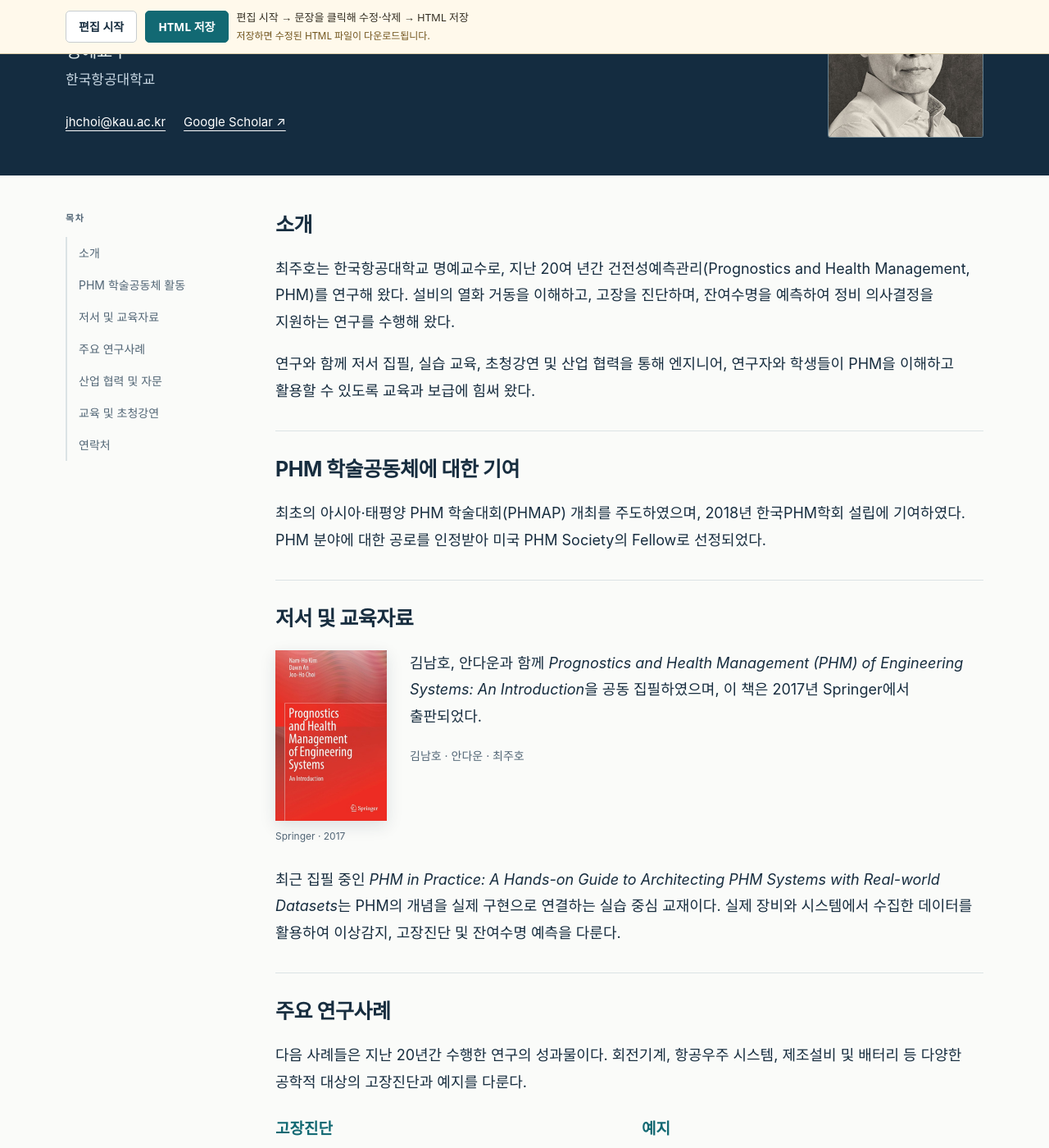
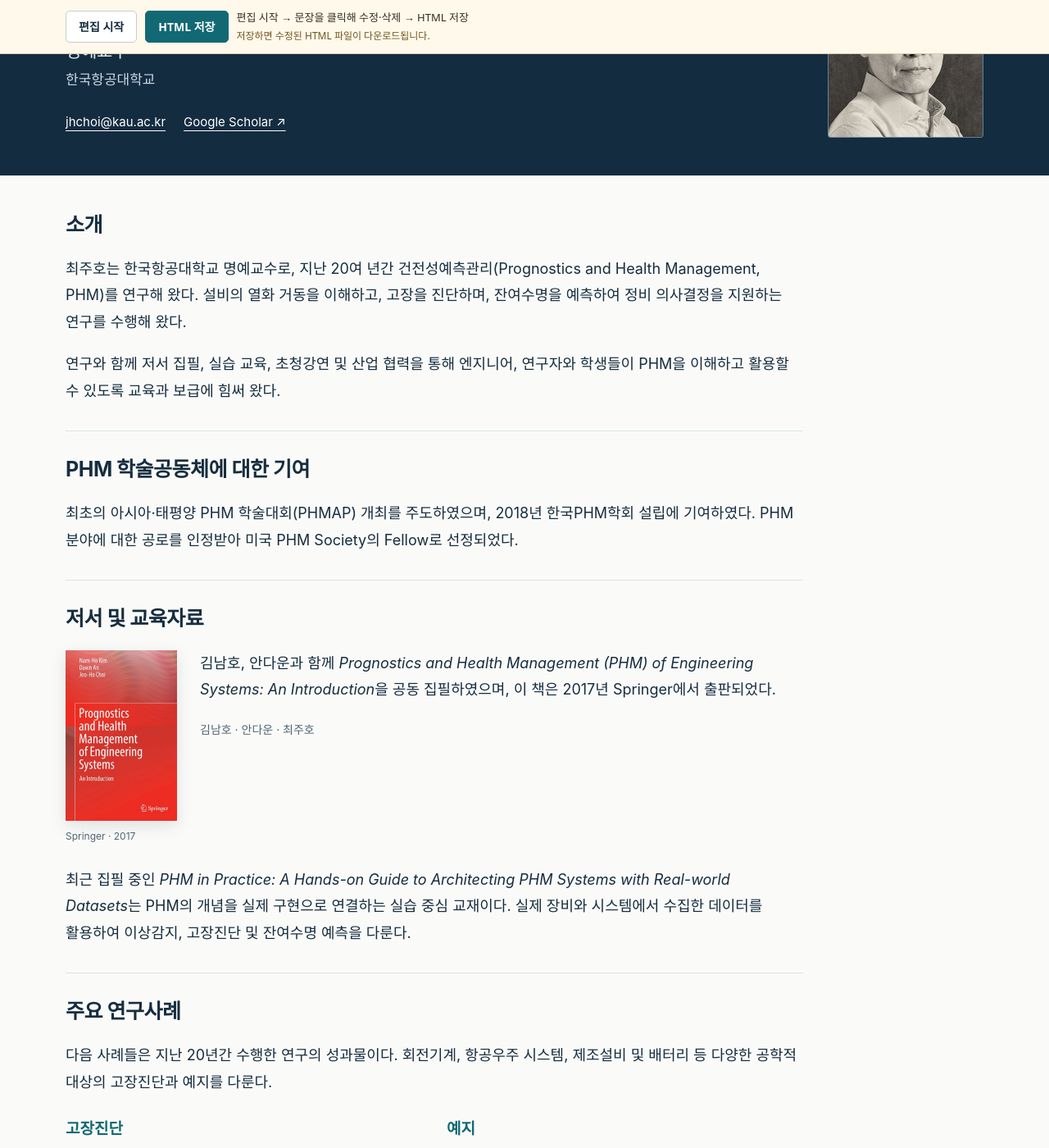
Before and after one commit to phm-in-practice/phm-in-practice.github.io, a Jekyll site: the page people/joo-ho-choi-ko.html, which Jekyll copies as it is, in a window 1280 px wide and 1400 px high, scrolled down 275 px. Shown: the whole window at 82% size. Built offline with Jekyll 4.4.1, drawn with Linux system fonts in a browser that asks for light colours.

Commit message:
Add files via upload

```diff
--- a/people/joo-ho-choi-en.html
+++ b/people/joo-ho-choi-en.html
@@ -79,6 +79,9 @@ html[data-local-editor] .editor-bar{display:block}
 html[data-editor-active] [data-editable]{outline:1px dashed #64a7ac;outline-offset:5px;cursor:text;min-height:1.5em}html[data-editor-active] [data-editable]:focus{outline:2px solid #126973;background:#12697308}html[data-editor-active] .hero [data-editable]:focus{background:#ffffff12}html[data-editor-active] section{scroll-margin-top:130px}
 @media(max-width:650px){.editor-bar{position:relative}.editor-help{flex-basis:100%}.editor-bar button{padding:8px 12px}}
 @media print{html[data-local-editor] .editor-bar{display:none}[data-editable]{outline:none!important}}
+
+/* No table of contents: single-column page */
+.layout{display:block}.article{max-width:900px}
 </style></head>
 <body id="top">
 <aside class="editor-bar" aria-label="화면 편집 도구" lang="ko">
@@ -91,7 +94,7 @@ html[data-editor-active] [data-editable]{outline:1px dashed #64a7ac;outline-offs
 <a class="skip" href="#main">Skip to content</a>
 <header class="top"><div class="wrap top-inner"><a class="brand" href="https://phm-in-practice.github.io/en/">PHM <span>in Practice</span></a><div class="nav-area"><nav class="nav" aria-label="Main navigation"><a href="https://phm-in-practice.github.io/en/">Home</a><a href="https://phm-in-practice.github.io/en/examples/">PHM Examples</a><a href="https://phm-in-practice.github.io/en/about/" aria-current="page">About Us</a></nav><nav class="languages" aria-label="Language"><a href="joo-ho-choi-ko.html" lang="ko">한국어</a><a href="joo-ho-choi-en.html" lang="en" aria-current="true">English</a></nav></div></div></header>
 <main id="main" tabindex="-1"><div class="hero"><div class="wrap hero-inner"><div><p class="eyebrow">About the author</p><h1>Joo Ho Choi</h1><p class="subtitle">Emeritus Professor</p><p class="affiliation">Korea Aerospace University</p><div class="hero-links"><a href="mailto:jhchoi@kau.ac.kr">jhchoi@kau.ac.kr</a><a href="https://scholar.google.co.kr/citations?hl=en&amp;user=A__XDvEAAAAJ" target="_blank" rel="noopener noreferrer">Google Scholar ↗</a></div></div><img class="portrait" src="joo-ho-choi/photo01.jpg" width="700" height="895" alt="Portrait of Joo Ho Choi"></div></div>
-<div class="wrap layout"><nav class="contents" aria-label="On this page"><strong>On this page</strong><a href="#profile">Profile</a><a href="#contributions">PHM Community</a><a href="#books">Books &amp; Resources</a><a href="#research">Research Case Studies</a><a href="#industry">Industry Collaboration</a><a href="#teaching">Teaching &amp; Lectures</a><a href="#contact">Contact</a></nav><div class="article">
+<div class="wrap layout"><div class="article">
 <section id="profile"><h2>Profile</h2><p>Joo Ho Choi is an Emeritus Professor at Korea Aerospace University with over two decades of research experience in Prognostics and Health Management (PHM). His work focuses on understanding equipment degradation, diagnosing faults, and predicting remaining useful life to support maintenance decisions.</p><p>Alongside his research, he has worked to make PHM accessible to engineers, researchers, and students through books, practical training, invited lectures, and industry collaboration.</p></section>
 <section id="contributions"><h2>Contributions to the PHM Community</h2><p>He spearheaded the first Asia-Pacific Conference of the PHM Society (PHMAP) and helped establish the Korean Society for PHM in 2018. He was elected a Fellow of the PHM Society in recognition of his contributions to the field.</p></section>
 <section id="books"><h2>Books and Educational Resources</h2><div class="book-layout"><figure><img class="book-cover" src="joo-ho-choi/photo02.jpg" width="981" height="1501" alt="Cover of Prognostics and Health Management of Engineering Systems: An Introduction"><figcaption>Springer · 2017</figcaption></figure><div><p>He coauthored <em>Prognostics and Health Management (PHM) of Engineering Systems: An Introduction</em> with Nam-Ho Kim and Dawn An, published by Springer in 2017.</p><p>Nam-Ho Kim · Dawn An · Joo-Ho Choi</p></div></div>
--- a/people/joo-ho-choi-ko.html
+++ b/people/joo-ho-choi-ko.html
@@ -79,6 +79,9 @@ html[data-local-editor] .editor-bar{display:block}
 html[data-editor-active] [data-editable]{outline:1px dashed #64a7ac;outline-offset:5px;cursor:text;min-height:1.5em}html[data-editor-active] [data-editable]:focus{outline:2px solid #126973;background:#12697308}html[data-editor-active] .hero [data-editable]:focus{background:#ffffff12}html[data-editor-active] section{scroll-margin-top:130px}
 @media(max-width:650px){.editor-bar{position:relative}.editor-help{flex-basis:100%}.editor-bar button{padding:8px 12px}}
 @media print{html[data-local-editor] .editor-bar{display:none}[data-editable]{outline:none!important}}
+
+/* No table of contents: single-column page */
+.layout{display:block}.article{max-width:900px}
 </style></head>
 <body id="top">
 <aside class="editor-bar" aria-label="화면 편집 도구" lang="ko">
@@ -91,7 +94,7 @@ html[data-editor-active] [data-editable]{outline:1px dashed #64a7ac;outline-offs
 <a class="skip" href="#main">본문으로 바로가기</a>
 <header class="top"><div class="wrap top-inner"><a class="brand" href="https://phm-in-practice.github.io/">PHM <span>in Practice</span></a><div class="nav-area"><nav class="nav" aria-label="Main navigation"><a href="https://phm-in-practice.github.io/">홈</a><a href="https://phm-in-practice.github.io/examples/">PHM Examples</a><a href="https://phm-in-practice.github.io/about/" aria-current="page">About Us</a></nav><nav class="languages" aria-label="Language"><a href="joo-ho-choi-ko.html" lang="ko" aria-current="true">한국어</a><a href="joo-ho-choi-en.html" lang="en">English</a></nav></div></div></header>
 <main id="main" tabindex="-1"><div class="hero"><div class="wrap hero-inner"><div><p class="eyebrow">저자 소개</p><h1>최주호</h1><p class="subtitle">명예교수</p><p class="affiliation">한국항공대학교</p><div class="hero-links"><a href="mailto:jhchoi@kau.ac.kr">jhchoi@kau.ac.kr</a><a href="https://scholar.google.co.kr/citations?hl=en&amp;user=A__XDvEAAAAJ" target="_blank" rel="noopener noreferrer">Google Scholar ↗</a></div></div><img class="portrait" src="joo-ho-choi/photo01.jpg" width="700" height="895" alt="최주호 교수 사진"></div></div>
-<div class="wrap layout"><nav class="contents" aria-label="페이지 목차"><strong>목차</strong><a href="#profile">소개</a><a href="#contributions">PHM 학술공동체 활동</a><a href="#books">저서 및 교육자료</a><a href="#research">주요 연구사례</a><a href="#industry">산업 협력 및 자문</a><a href="#teaching">교육 및 초청강연</a><a href="#contact">연락처</a></nav><div class="article">
+<div class="wrap layout"><div class="article">
 <section id="profile"><h2>소개</h2><p>최주호는 한국항공대학교 명예교수로, 지난 20여 년간 건전성예측관리(Prognostics and Health Management, PHM)를 연구해 왔다. 설비의 열화 거동을 이해하고, 고장을 진단하며, 잔여수명을 예측하여 정비 의사결정을 지원하는 연구를 수행해 왔다.</p><p>연구와 함께 저서 집필, 실습 교육, 초청강연 및 산업 협력을 통해 엔지니어, 연구자와 학생들이 PHM을 이해하고 활용할 수 있도록 교육과 보급에 힘써 왔다.</p></section>
 <section id="contributions"><h2>PHM 학술공동체에 대한 기여</h2><p>최초의 아시아·태평양 PHM 학술대회(PHMAP) 개최를 주도하였으며, 2018년 한국PHM학회 설립에 기여하였다. PHM 분야에 대한 공로를 인정받아 미국 PHM Society의 Fellow로 선정되었다.</p></section>
 <section id="books"><h2>저서 및 교육자료</h2><div class="book-layout"><figure><img class="book-cover" src="joo-ho-choi/photo02.jpg" width="981" height="1501" alt="Prognostics and Health Management of Engineering Systems: An Introduction 책 표지"><figcaption>Springer · 2017</figcaption></figure><div><p>김남호, 안다운과 함께 <em>Prognostics and Health Management (PHM) of Engineering Systems: An Introduction</em>을 공동 집필하였으며, 이 책은 2017년 Springer에서 출판되었다.</p><p>김남호 · 안다운 · 최주호</p></div></div>
```
